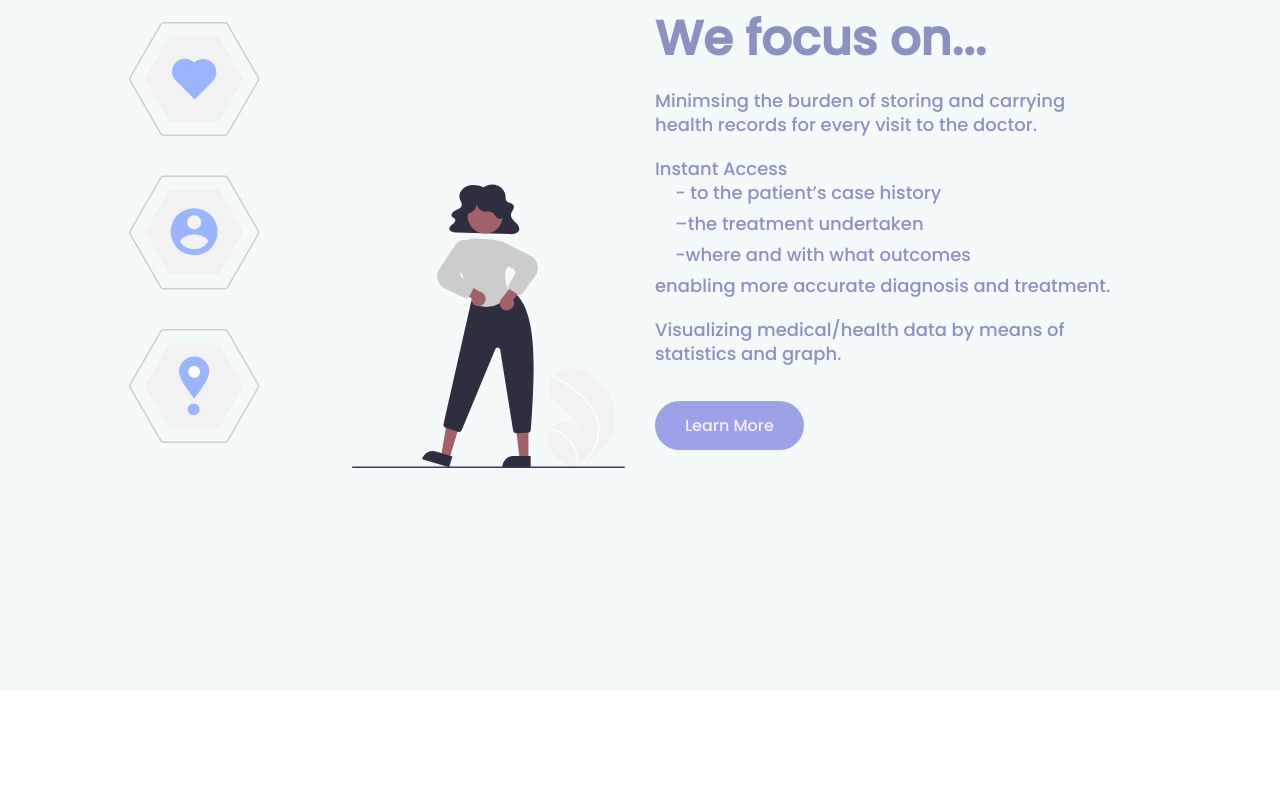
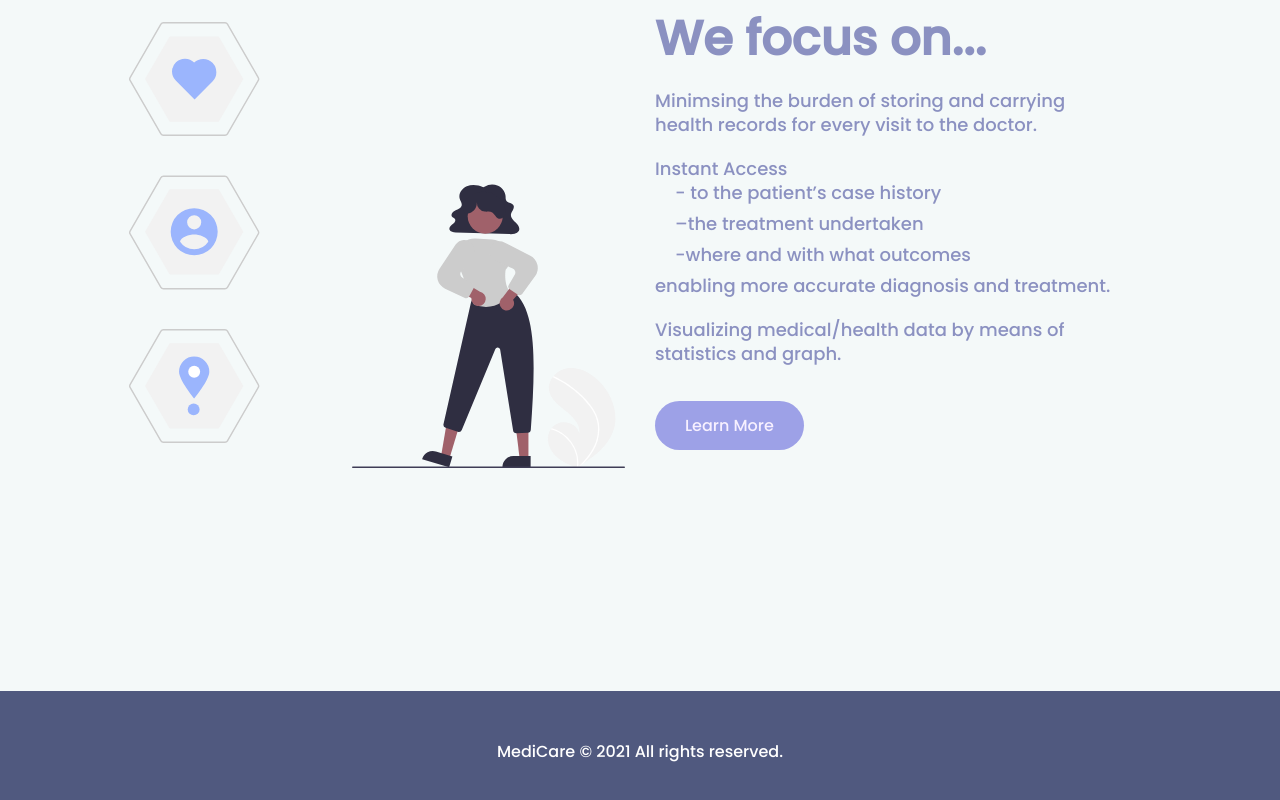
Before and after one commit to AradhanaChhabra/Medi-Care, a React (Create React App) app: page / in a window 1280 px wide. Shown: the part 3489-4289 px from the top of the page. Before the commit the page ends 4180 px from the top, so only its background shows below. Built offline with nearby package versions, Linux system fonts and the light colour scheme.

Commit message:
added footer

```diff
--- /dev/null
+++ b/src/Components/Footer/Footer.js
@@ -0,0 +1,16 @@
+import React from 'react'
+import { FooterContainer,CopyrightText,FooterWrap } from './FooterElements'
+
+const Footer = () => {
+    return (
+        <FooterContainer>
+            <FooterWrap>
+                <CopyrightText>
+                MediCare © {new Date().getFullYear()} All rights reserved.
+                </CopyrightText>
+            </FooterWrap>
+        </FooterContainer>
+    )
+}
+
+export default Footer
--- /dev/null
+++ b/src/Components/Footer/FooterElements.js
@@ -0,0 +1,19 @@
+import styled from "styled-components";
+
+export const FooterContainer = styled.div`
+    background: #50597f;
+`
+export const FooterWrap = styled.div`
+    padding: 48px;
+    display:flex;
+    flex-direction: column;
+    justify-content: center;
+    align-items: center;
+    max-width: 1100px;
+    margin:0 auto;
+`
+export const CopyrightText = styled.div`
+    color:#fff;
+    margin-bottom: 20px;
+
+`
--- a/src/pages/First.js
+++ b/src/pages/First.js
@@ -8,6 +8,7 @@ import svg1 from '../assets/svg5.svg';
 import svg2 from '../assets/svg7.svg';
 import svg3 from '../assets/svg4.svg';
 import { Services } from '../Components/Services/Services';
+import Footer from '../Components/Footer/Footer';
 
 const First = () => {
     const [isOpen, setIsOpen] = useState(false);
@@ -23,6 +24,7 @@ const First = () => {
             <Services/>
             <InfoIndex {...homeObjSpecs} img={svg2} />
             <InfoIndex {...homeObjGoals} img={svg3} />
+            <Footer/>
         </>
     )
 }
```
